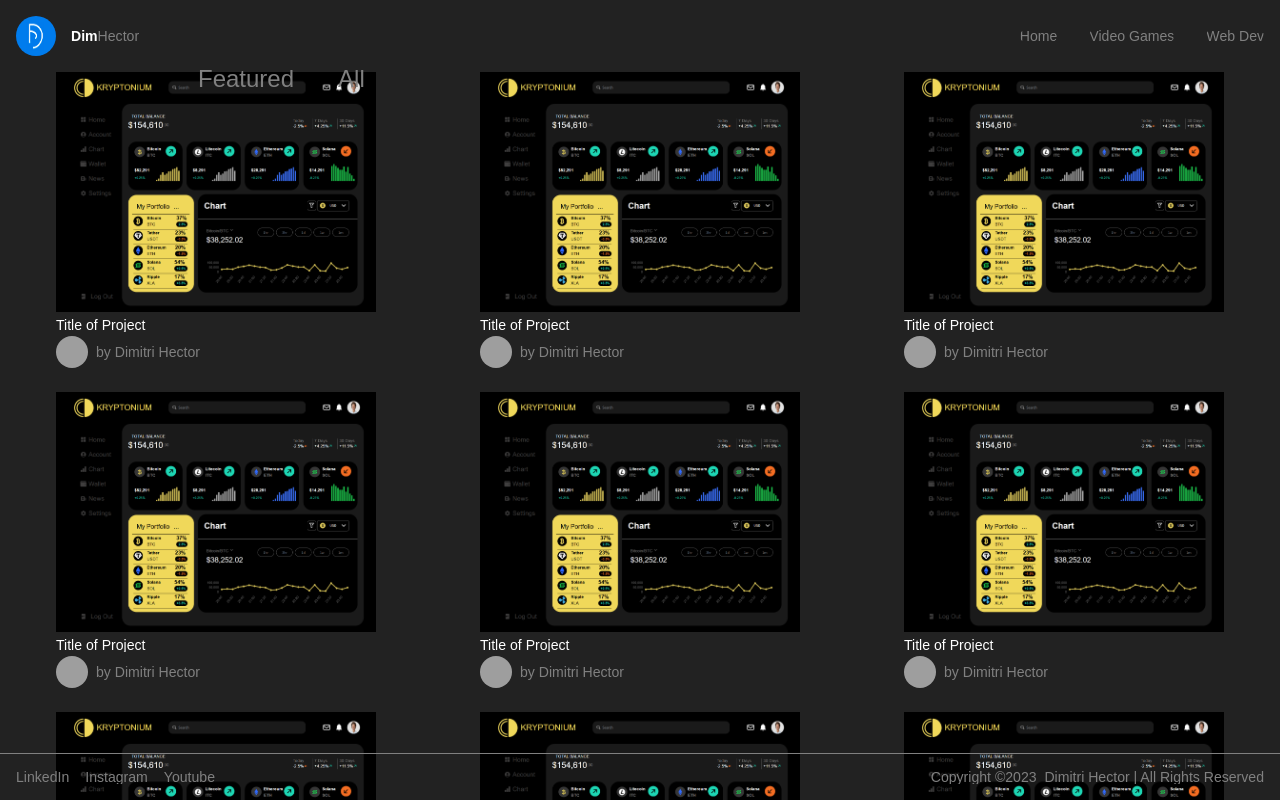
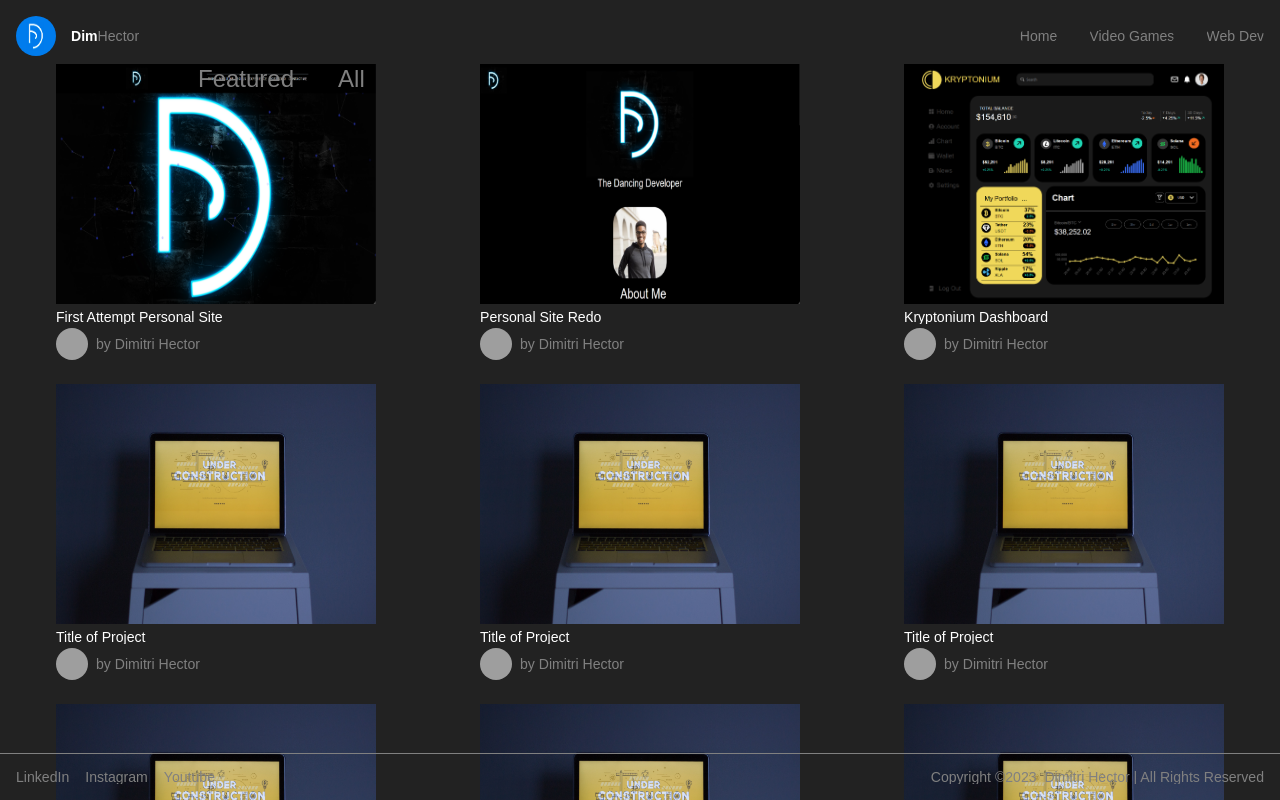
Before and after one commit to joshuahector86/portfolio_2023, a React (Vite) app: page /web-dev in a window 1280 px wide. Built offline with nearby package versions, Linux system fonts and the light colour scheme; grey boxes are pictures that could not be loaded.

Commit message:
finishing up the web dev page

```diff
--- a/src/Components/Home/Home.tsx
+++ b/src/Components/Home/Home.tsx
@@ -1,13 +1,13 @@
 import "./Home.scss";
 
-import logo_original from "../../assets/general-assets/logo.jpg";
+import { original_logo } from "../../assets/general-assets";
 
 function Home() {
   return (
     <div className="home">
       {/* Left Side of Home Page */}
       <div className="home-photo">
-        <img src={logo_original} alt="main-logo" />
+        <img src={original_logo} alt="main-logo" />
       </div>
       {/* Right Side of Home Page */}
       <div className="home-right-side">
--- a/src/Components/Navbar/Navbar.tsx
+++ b/src/Components/Navbar/Navbar.tsx
@@ -1,11 +1,11 @@
 import "./Navbar.scss";
-import logo from "../../assets/general-assets/logo_2.png";
+import { logo_background_removed } from "../../assets/general-assets";
 function Navbar() {
   return (
     <div className="navbar">
       {/* Logo  */}
       <div className="logo">
-        <img src={logo} alt="logo" />
+        <img src={logo_background_removed} alt="logo" />
         <h4>
           Dim
           <p>Hector</p>
--- a/src/Components/VideoGames/VideoGamePortfolioBox/GamePortfolioBoxes.tsx
+++ b/src/Components/VideoGames/VideoGamePortfolioBox/GamePortfolioBoxes.tsx
@@ -1,16 +1,17 @@
 import "./GamePortfolioBoxes.scss";
-import video_game_image from "../../../assets/video-game-page-assets/video_game_photo.jpg";
-import video_game_image2 from "../../../assets/video-game-page-assets/game2.jpg";
-import video_game_image3 from "../../../assets/video-game-page-assets/game3.jpg";
-import video_game_image4 from "../../../assets/video-game-page-assets/game4.jpg";
-
-import logo from "../../../assets/general-assets/logo_square.jpg";
+import {
+  video_game_example1,
+  video_game_example2,
+  video_game_example3,
+  video_game_example4,
+} from "../../../assets/video-game-page-assets";
+import { logo_square } from "../../../assets/general-assets";
 
 function GamePortfolioBoxes1() {
   return (
     <div className="portfolio-box">
       <div className="game-image">
-        <img src={video_game_image} alt="video-game-image-here" />
+        <img src={video_game_example1} alt="video-game-image-here" />
       </div>
       <div className="game-caption">
         <div className="game-title">Game Title</div>
@@ -18,7 +19,7 @@ function GamePortfolioBoxes1() {
           This will be some form of description of the game or something witty
           here.
         </p>
-        <img src={logo} alt="my-logo" />
+        <img src={logo_square} alt="my-logo_square" />
       </div>
     </div>
   );
@@ -28,7 +29,7 @@ function GamePortfolioBoxes2() {
   return (
     <div className="portfolio-box">
       <div className="game-image">
-        <img src={video_game_image2} alt="video-game-image-here" />
+        <img src={video_game_example2} alt="video-game-image-here" />
       </div>
       <div className="game-caption">
         <div className="game-title">Game Title</div>
@@ -36,7 +37,7 @@ function GamePortfolioBoxes2() {
           This will be some form of description of the game or something witty
           here.
         </p>
-        <img src={logo} alt="my-logo" />
+        <img src={logo_square} alt="my-logo_square" />
       </div>
     </div>
   );
@@ -45,7 +46,7 @@ function GamePortfolioBoxes3() {
   return (
     <div className="portfolio-box">
       <div className="game-image">
-        <img src={video_game_image3} alt="video-game-image-here" />
+        <img src={video_game_example3} alt="video-game-image-here" />
       </div>
       <div className="game-caption">
         <div className="game-title">Game Title</div>
@@ -53,7 +54,7 @@ function GamePortfolioBoxes3() {
           This will be some form of description of the game or something witty
           here.
         </p>
-        <img src={logo} alt="my-logo" />
+        <img src={logo_square} alt="my-logo_square" />
       </div>
     </div>
   );
@@ -62,7 +63,7 @@ function GamePortfolioBoxes4() {
   return (
     <div className="portfolio-box">
       <div className="game-image">
-        <img src={video_game_image4} alt="video-game-image-here" />
+        <img src={video_game_example4} alt="video-game-image-here" />
       </div>
       <div className="game-caption">
         <div className="game-title">Game Title</div>
@@ -70,7 +71,7 @@ function GamePortfolioBoxes4() {
           This will be some form of description of the game or something witty
           here.
         </p>
-        <img src={logo} alt="my-logo" />
+        <img src={logo_square} alt="my-logo_square" />
       </div>
     </div>
   );
--- a/src/Components/WebDev/WebDevCard/WebDevCard.scss
+++ b/src/Components/WebDev/WebDevCard/WebDevCard.scss
@@ -1,6 +1,7 @@
 //----------------------------------------Web Dev Card---------------------------------------//
 .web-dev-card {
-    padding: 0.5rem 0rem 1rem 0rem;
+    padding-bottom: 1rem;
+    margin-bottom: 0.5rem;
     img {
         width: 20rem;
         height: 15rem;
@@ -21,3 +22,10 @@
         }
     }
 }
+.web-dev-card:hover {
+    background: #333333;
+    padding-bottom: 0.5rem;
+    border-bottom-left-radius: 1rem;
+    border-bottom-right-radius: 1rem;
+    cursor: pointer;
+}
--- a/src/Components/WebDev/WebDevCard/WebDevCard.tsx
+++ b/src/Components/WebDev/WebDevCard/WebDevCard.tsx
@@ -1,11 +1,25 @@
 import "./WebDevCard.scss";
-import web_dev_card_image from "../../../assets/web-dev-page-assets/kryptoniumDash.png";
+import { construction_image } from "../../../assets/general-assets";
+import {
+  web_dev_card_first_try,
+  web_dev_card_krypto,
+  web_dev_card_redo,
+} from "../../../assets/web-dev-page-assets";
+import {
+  ToKryptoniumDash,
+  ToPersonalSiteFirst,
+  ToPersonalSiteRedo,
+} from "../../../utils/WebDevData/WebDevData";
 import logo from "../../../assets/general-assets/logo.jpg";
 
 function WebDevCardExample() {
   return (
-    <div className="web-dev-card">
-      <img src={web_dev_card_image} alt="web-dev-project-here" />
+    <div id="example" className="web-dev-card">
+      <img
+        className="project-image"
+        src={construction_image}
+        alt="web-dev-project-here"
+      />
       <div className="project-title">Title of Project</div>
       <div className="web-dev-caption">
         <img src={logo} alt="my-logo" />
@@ -17,9 +31,17 @@ function WebDevCardExample() {
 
 function WebDevCardPersonalSiteRedo() {
   return (
-    <div className="web-dev-card">
-      <img src={web_dev_card_image} alt="web-dev-project-here" />
-      <div className="project-title">Title of Project</div>
+    <div
+      onClick={ToPersonalSiteRedo}
+      id="personal-site-redo"
+      className="web-dev-card"
+    >
+      <img
+        className="project-image"
+        src={web_dev_card_redo}
+        alt="web-dev-project-here"
+      />
+      <div className="project-title">Personal Site Redo</div>
       <div className="web-dev-caption">
         <img src={logo} alt="my-logo" />
         by Dimitri Hector
@@ -29,9 +51,17 @@ function WebDevCardPersonalSiteRedo() {
 }
 function WebDevCardPersonalSiteFirstTry() {
   return (
-    <div className="web-dev-card">
-      <img src={web_dev_card_image} alt="web-dev-project-here" />
-      <div className="project-title">Title of Project</div>
+    <div
+      onClick={ToPersonalSiteFirst}
+      id="personal-site-fsrt"
+      className="web-dev-card"
+    >
+      <img
+        className="project-image"
+        src={web_dev_card_first_try}
+        alt="web-dev-project-here"
+      />
+      <div className="project-title">First Attempt Personal Site</div>
       <div className="web-dev-caption">
         <img src={logo} alt="my-logo" />
         by Dimitri Hector
@@ -41,9 +71,13 @@ function WebDevCardPersonalSiteFirstTry() {
 }
 function WebDevCardKryptoniumDash() {
   return (
-    <div className="web-dev-card">
-      <img src={web_dev_card_image} alt="web-dev-project-here" />
-      <div className="project-title">Title of Project</div>
+    <div onClick={ToKryptoniumDash} id="krypto-dash" className="web-dev-card">
+      <img
+        className="project-image"
+        src={web_dev_card_krypto}
+        alt="web-dev-project-here"
+      />
+      <div className="project-title">Kryptonium Dashboard</div>
       <div className="web-dev-caption">
         <img src={logo} alt="my-logo" />
         by Dimitri Hector
--- /dev/null
+++ b/src/assets/general-assets/index.tsx
@@ -0,0 +1,11 @@
+import original_logo from "./logo.jpg";
+import logo_square from "./logo_square.jpg";
+import logo_background_removed from "./logo_2.png";
+import construction_image from "./under_construction_image.jpg";
+
+export {
+  original_logo,
+  logo_background_removed,
+  logo_square,
+  construction_image,
+};
--- /dev/null
+++ b/src/assets/video-game-page-assets/index.tsx
@@ -0,0 +1,11 @@
+import video_game_example1 from "./video_game_photo.jpg";
+import video_game_example2 from "./game2.jpg";
+import video_game_example3 from "./game3.jpg";
+import video_game_example4 from "./game4.jpg";
+
+export {
+  video_game_example1,
+  video_game_example2,
+  video_game_example3,
+  video_game_example4,
+};
--- /dev/null
+++ b/src/assets/web-dev-page-assets/index.tsx
@@ -0,0 +1,5 @@
+import web_dev_card_krypto from "./kryptoniumDash.png";
+import web_dev_card_redo from "./redo_site.png";
+import web_dev_card_first_try from "./first_try_site.png";
+
+export { web_dev_card_first_try, web_dev_card_redo, web_dev_card_krypto };
--- /dev/null
+++ b/src/utils/WebDevData/WebDevData.tsx
@@ -0,0 +1,28 @@
+export const WebDevData = [
+  { id: "example", url: "/web-dev" },
+  { id: "personal-site-redo", url: "https://dimitrihector.com/" },
+  { id: "personal-site-fsrt", url: "https://joshuahector.com/" },
+  {
+    id: "krypto-dash",
+    url: "https://joshuahector86.github.io/crypto-dashboard-remake/",
+  },
+];
+
+// Avoids security issue with just using '_blank'
+const OpenURLInNewTab = (url: string) => {
+  const newWindow = window.open(url, "_blank", "noopener,noreferrer");
+  if (newWindow) newWindow.opener = null;
+};
+// URL onClcik functions
+function ToKryptoniumDash() {
+  OpenURLInNewTab("https://joshuahector86.github.io/crypto-dashboard-remake/");
+}
+
+function ToPersonalSiteFirst() {
+  OpenURLInNewTab("https://joshuahector.com/");
+}
+function ToPersonalSiteRedo() {
+  OpenURLInNewTab("https://dimitrihector.com");
+}
+
+export { ToKryptoniumDash, ToPersonalSiteFirst, ToPersonalSiteRedo };
```
